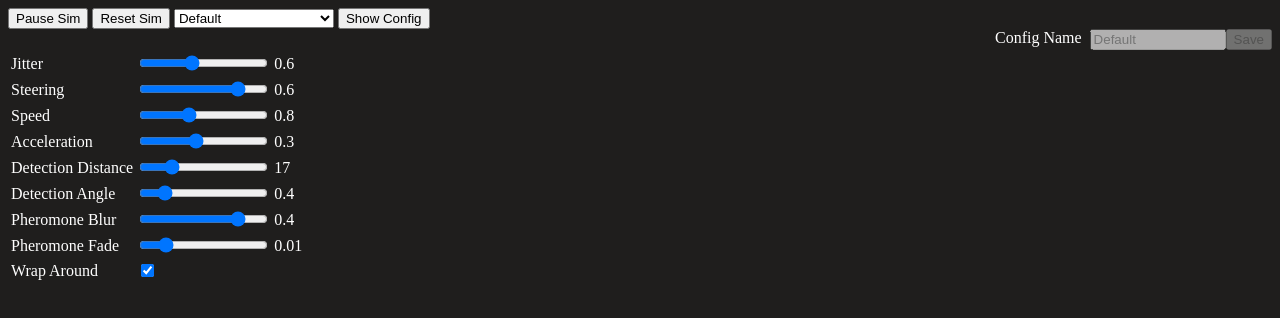
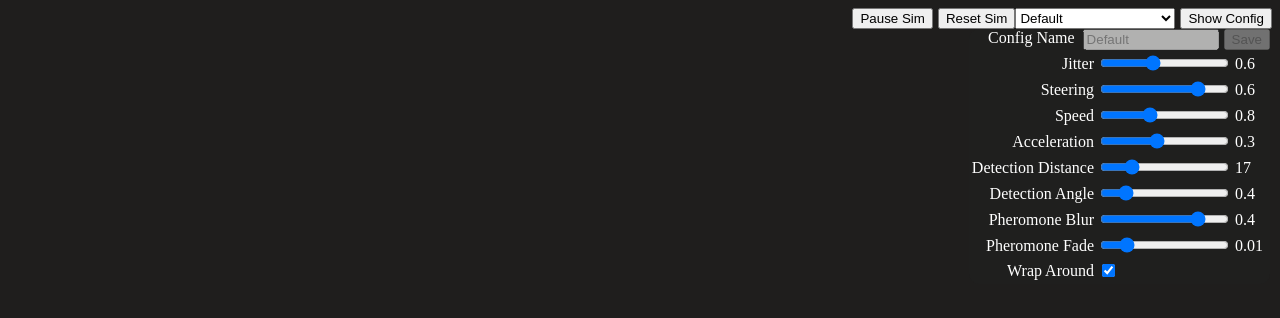
Before and after one commit to Fyrecean/Pheromones_v1, a website: page client/public/index.html in a window 1280 px wide. Drawn offline with Linux system fonts and the light colour scheme.

Commit message:
oops - destroyed my css

```diff
--- a/client/public/style.css
+++ b/client/public/style.css
@@ -2,3 +2,35 @@ body {
     background-color: #1f1e1d;
     color: white;
 }
+
+canvas {
+    margin: auto;
+}
+
+#configFlyout {
+    display: flex;
+    flex-direction: column;
+    justify-items: right;
+    position: absolute;
+    right: 10px;
+    background-color: rgba(31,31,31,.75);
+    border-radius: 10px;
+}
+#configTable > tr > td:first-child {
+
+    text-align: right;
+}
+#configTable > tr > td:last-child {
+    width: 2rem;
+}
+
+#buttons {
+    display: flex;
+    justify-content: flex-end;
+}
+
+button {
+    width: min-content;
+    text-wrap: nowrap;
+    margin-left: 5px;
+}
```
